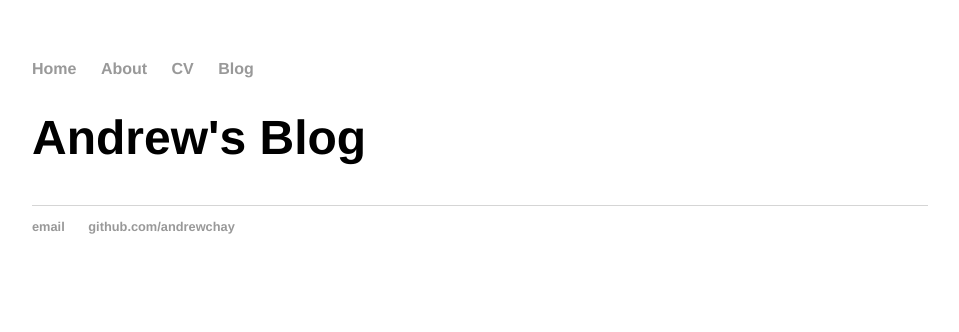
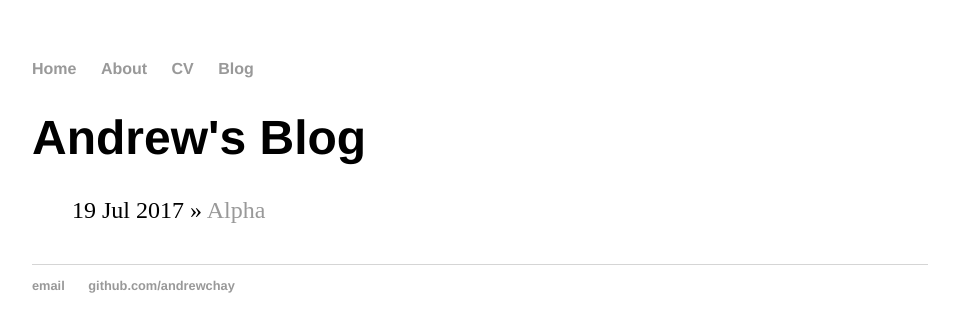
Before and after one commit to andrewchay/andrewchay.github.io, a Jekyll site: the page built from blog/index.html, in a window 1280 px wide. Shown: the top 332 px of the page, without its empty margins (160-1119 px from the left). Built offline with Jekyll 4.4.1, drawn with Linux system fonts in a browser that asks for light colours.

Commit message:
Updated directory

```diff
--- a/blog/index.html
+++ b/blog/index.html
@@ -5,7 +5,7 @@ title: Andrew's Blog
 	<h1>{{ page.title }}</h1>
 	<ul class="posts">
 
-	  {% for post in site.post %}
+	  {% for post in site.posts %}
 	    <li><span>{{ post.date | date_to_string }}</span> » <a href="{{ post.url }}" title="{{ post.title }}">{{ post.title }}</a></li>
 	  {% endfor %}
 	</ul>
```
Also changed, not shown: _posts/2017-07-19-welcome.md (renamed from _post/2017-07-19-welcome.md).
